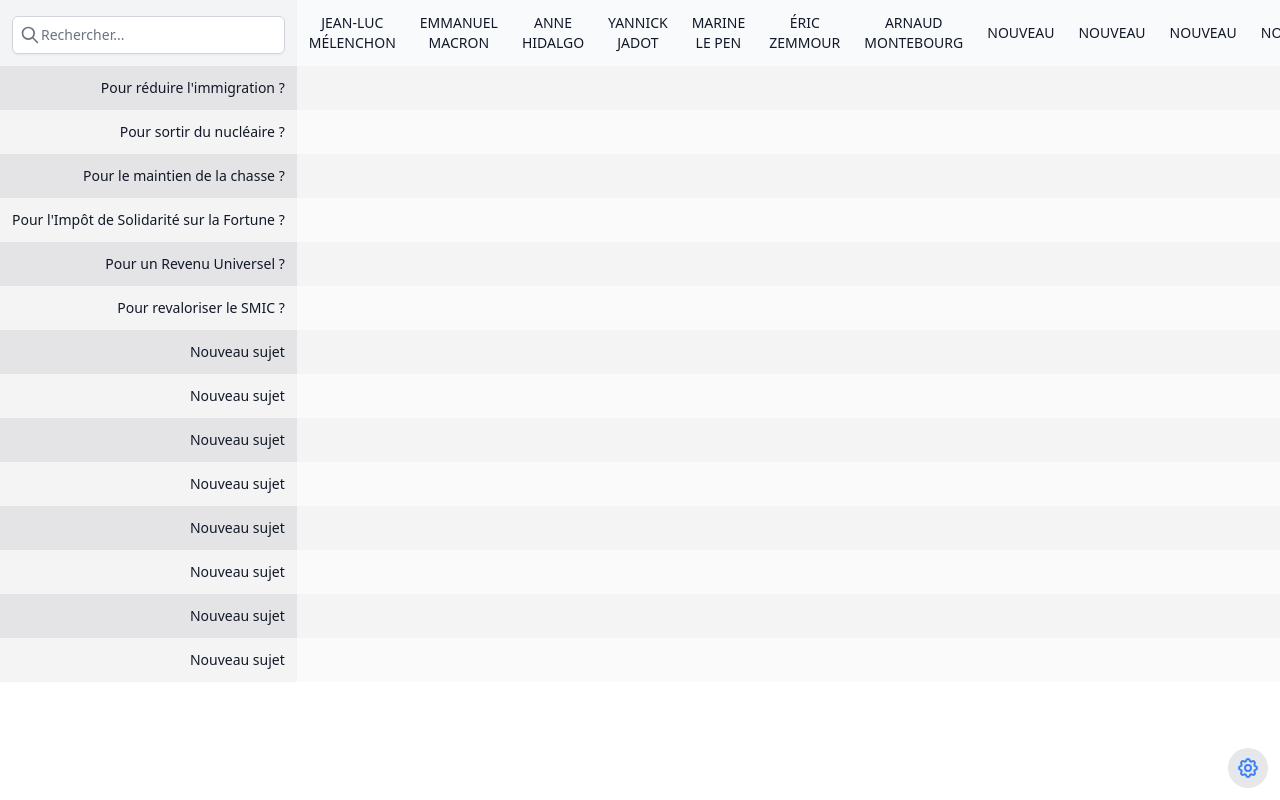
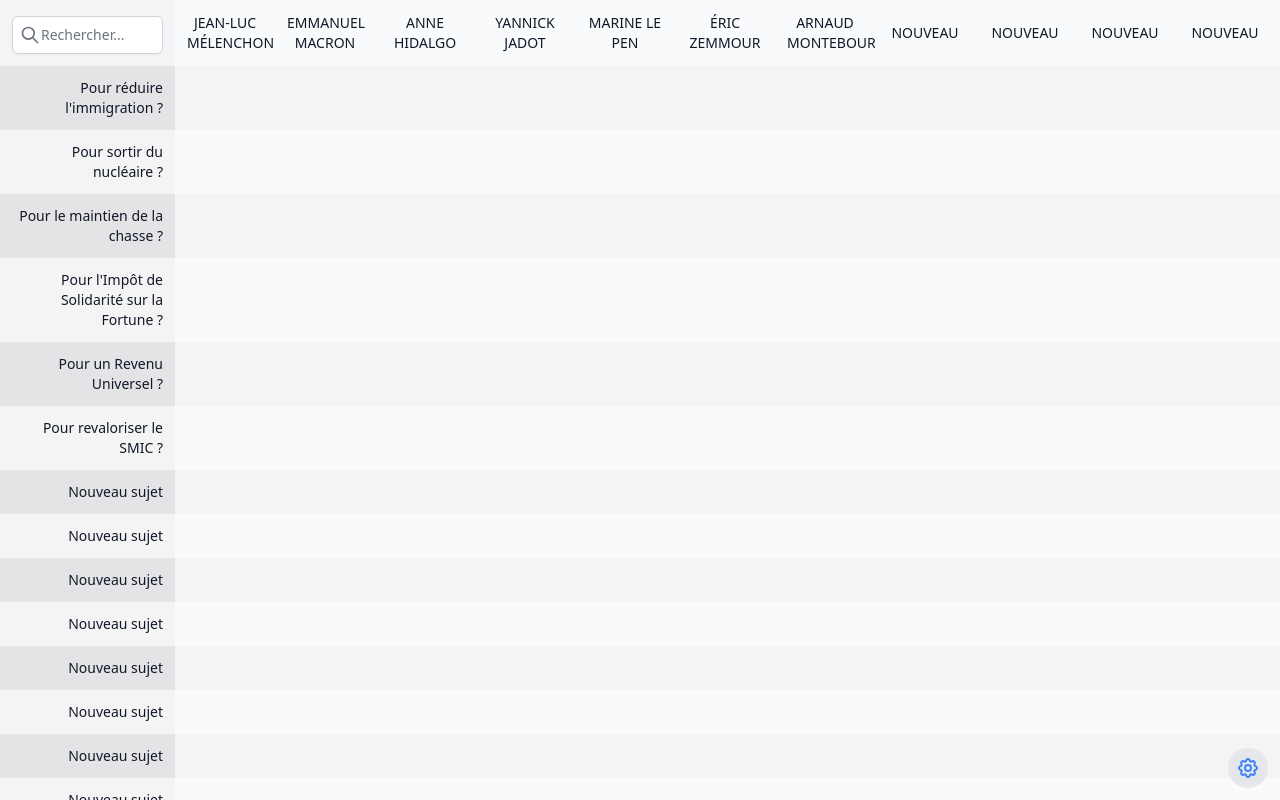
Before and after one commit to alexisthual/programmes2022, a Gatsby site: page / in a window 1280 px wide. Built offline with nearby package versions, Linux system fonts and the light colour scheme; Gatsby itself is replaced by a stand-in of ours.

Commit message:
fix: wrap and center cell text

```diff
--- a/src/components/Table.tsx
+++ b/src/components/Table.tsx
@@ -21,17 +21,15 @@
 
   return (
     <div id="main-table">
-      <table className="min-w-full h-full">
+      <table className="h-full">
         <thead>
           <tr>
             <th className="bg-gray-100 z-10 p-3 uppercase">
-              <div className="flex-grow">
-                <Search />
-              </div>
+              <Search />
             </th>
             {candidates.map((candidate: Candidate) => (
               <th key={candidate.yamlId} className="bg-gray-50 p-3 uppercase">
-                <div className="text-sm text-center font-medium text-gray-900">
+                <div className="text-sm font-normal text-center text-gray-900">
                   {candidate.name}
                 </div>
               </th>
@@ -41,7 +39,7 @@
         <tbody>
           {subjects.map((subject: Subject) => (
             <tr key={subject.yamlId}>
-              <td className="p-3 whitespace-nowrap">
+              <td className="p-3">
                 <div className="text-sm text-right font-medium text-gray-900">
                   {subject.label}
                 </div>
@@ -84,7 +82,7 @@
                     <div
                       className={`${
                         color !== null ? `bg-${color} cursor-pointer` : ``
-                      } h-full w-full p-3 whitespace-nowrap`}
+                      } h-full w-full text-center flex flex-row items-center justify-center`}
                       onClick={() => {
                         if (positionId in positionPerKey) {
                           setContext({
--- a/src/styles/global.scss
+++ b/src/styles/global.scss
@@ -30,7 +30,6 @@
 
 #main-table {
   position: relative;
-  width: 100vw;
   overflow: auto;
 
   table {
@@ -72,12 +71,14 @@
       position: -webkit-sticky;
       position: sticky;
       left: 0;
-      width: 150px;
+      max-width: 175px;
+      min-width: 175px;
     }
 
     tr th:not(:nth-child(1)),
     tr td:not(:nth-child(1)) {
-      width: 100px;
+      min-width: 100px;
+      max-width: 100px;
       overflow: hidden;
     }
   }
```
